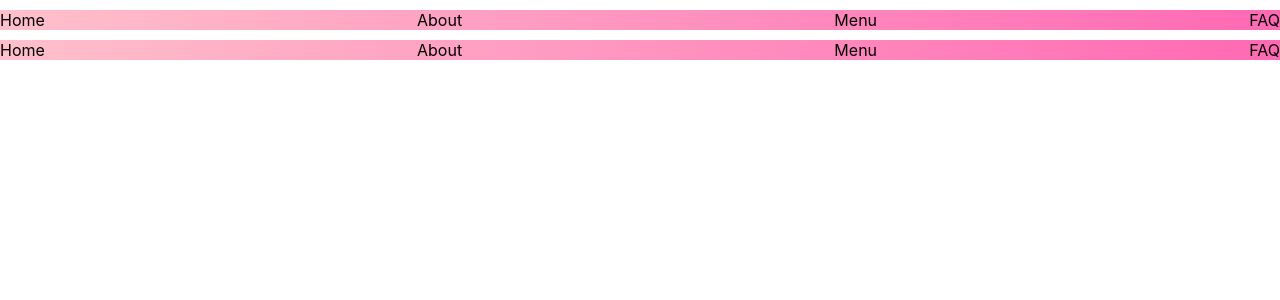
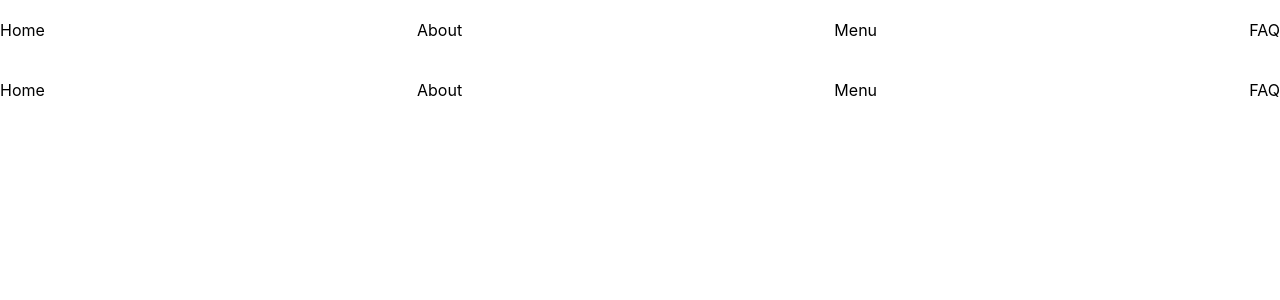
Before and after one commit to dave1780/nextjs-bxedue, a Next.js app: page /Navbar in a window 1280 px wide. Shown: the top 300 px of the page. Built offline with nearby package versions, Linux system fonts and the light colour scheme.

Commit message:
2 files modified

```diff
--- a/pages/Navbar.js
+++ b/pages/Navbar.js
@@ -2,12 +2,14 @@ import styles1 from  "../styles/Navbar.module.css"
 const Navbar=()=>{
 return(
   <>
+  <header className={styles1.header}>
   <nav className={styles1.nav}>
   <a href="/Components/home" className="home">Home</a>
 <a href="/Components/about" className="about">About</a>
 <a href="/Components/Menu" className="menu">Menu</a>
 <a href="/Components/FAQ" className="faq">FAQ</a>
   </nav>
+  </header>
   </>
 )
 }
--- a/styles/Navbar.module.css
+++ b/styles/Navbar.module.css
@@ -1,9 +1,13 @@
 .nav{
-  background-image:linear-gradient(to right,pink,hotpink);
   display: flex;
   text-decoration: none;
   justify-content: space-between;
   list-style: none;
-  margin-top: 10px ;
   margin-bottom: 10px;
 }
+.header{
+  line-height: 60px ;
+  height: 60px;
+  width: 100%;
+  background-image: linear-gradient(to right,pink hotpink);
+}
```
